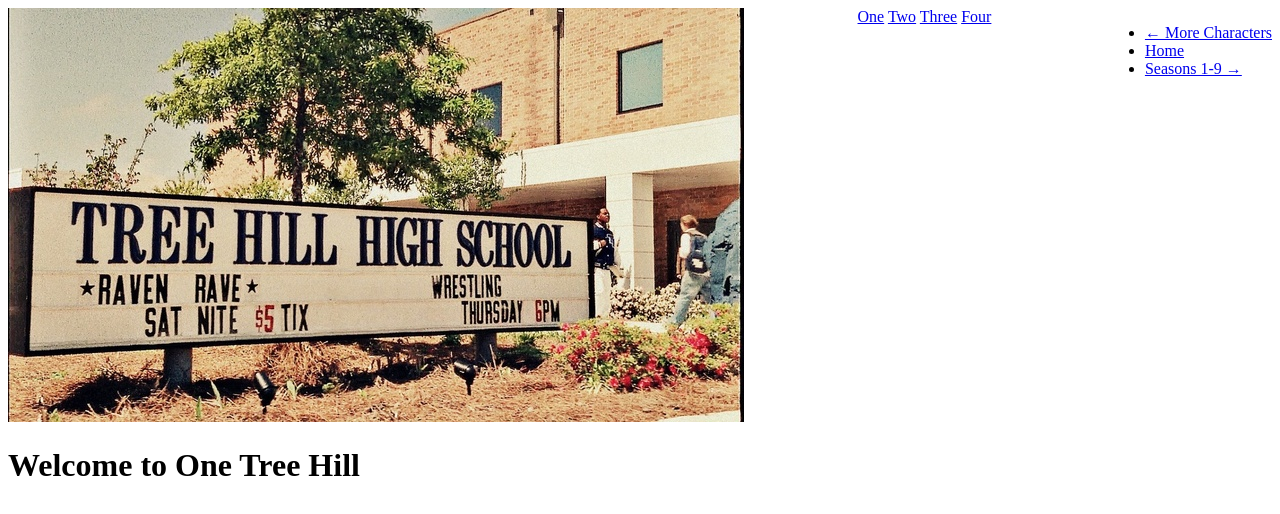
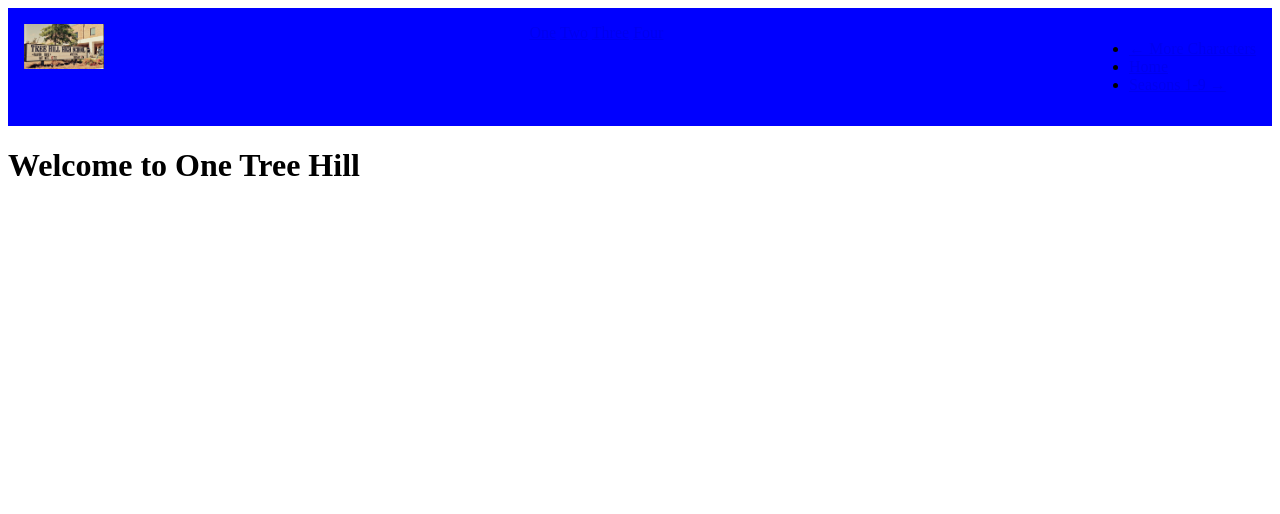
Before and after one commit to mjlewis1112/topic-page-assignment, a plain HTML site: page index.html in a window 1280 px wide. Drawn offline with Linux system fonts and the light colour scheme.

Commit message:
changing the background color of the nav

```diff
--- a/css/custom.css
+++ b/css/custom.css
@@ -2,4 +2,9 @@
 nav {
     display: flex;
     justify-content: space-between;
+    background-color:blue;
+    padding: 1rem;
 }
+nav img {
+    width: 80px;
+}
```
